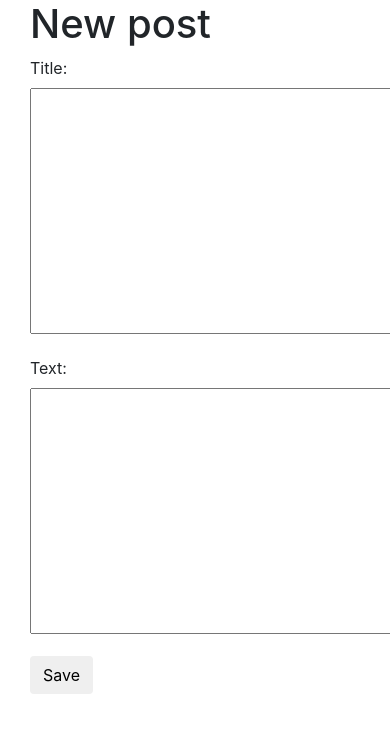
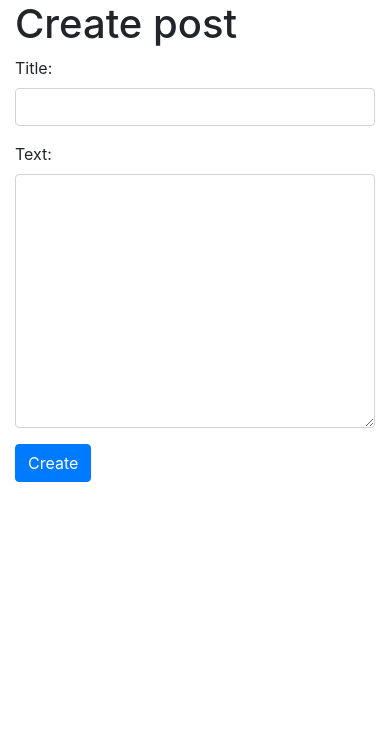
Before and after one commit to denyszamiatin/ma_book, a Django app: page /posts/create_post in a window 390 px wide; the page is wider, and only the part inside the window is pictured. Shown: the top 733 px of that part. Run offline with Django 3.2, Linux system fonts and the light colour scheme; parts of the project's set-up code (start-up, migrations or seed data) failed here and were passed over; some libraries are stand-ins or nearby versions.

Commit message:
fix create post template

```diff
--- a/posts/forms.py
+++ b/posts/forms.py
@@ -2,8 +2,6 @@ from django import forms
 from .models import Post
 
 
-class PostForm(forms.ModelForm):
-
-    class Meta:
-        model = Post
-        fields = ('title', 'text',)
+class PostForm(forms.Form):
+    title = forms.CharField(max_length=150, required=True, widget=forms.TextInput(attrs={'class': 'form-control'}))
+    text = forms.CharField(widget=forms.Textarea(attrs={'class': 'form-control'}))
--- a/posts/templates/create_post.html
+++ b/posts/templates/create_post.html
@@ -1,14 +1,17 @@
 {% extends 'base.html' %}
 {% block content %}
-    <div class="content container">
-            <div class="row">
-                <div class="col-md-8">
-                    <h1>New post</h1>
-                    <form method="POST" class="post-form">{% csrf_token %}
-                        {{ form.as_p }}
-                    <button type="submit" class="save btn btn-default">Save</button>
-                    </form>
-                </div>
-            </div>
+<form method="post" class="post-form">{% csrf_token %}
+<h1> Create post</h1>
+  <div class="form-group">
+    {{ form.title.label_tag }}
+    {{ form.title}}
+  </div>
+  <div class="form-group">
+    {{ form.text.label_tag }}
+    {{ form.text}}
+  </div>
+  <div class="form-group mt-3">
+         <button type="submit" class="btn btn-primary">Create</button>
     </div>
+</form>
 {% endblock %}
--- a/posts/views.py
+++ b/posts/views.py
@@ -1,5 +1,6 @@
 from django.shortcuts import render, redirect
 from .forms import PostForm
+from .models import Post
 
 
 def create_post(request):
@@ -7,8 +8,7 @@ def create_post(request):
     if request.method == "POST":
         form = PostForm(request.POST)
         if form.is_valid():
-            post = form.save(commit=False)
-            post.author = request.user
+            post = Post(title=form.cleaned_data['title'], text=form.cleaned_data['text'], author=request.user)
             post.save()
             return redirect('posts:create_post')
     return render(request, 'create_post.html', {'form': form})
```
